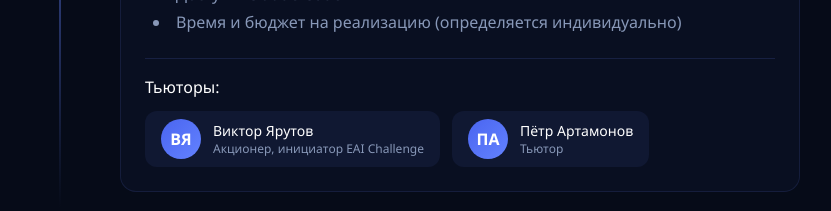
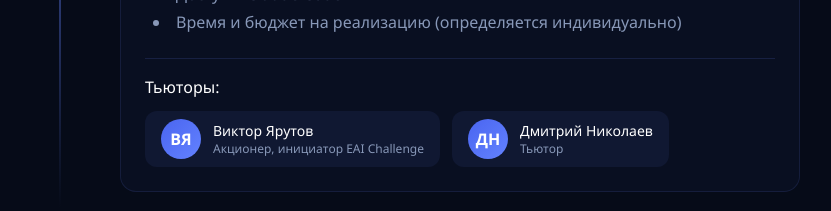
Before and after one commit to Viktor-admin-dev/taipit-eai-hub, a Next.js app: page /how-to-participate in a window 1280 px wide. Shown: the part 1720-1931 px from the top of the page, without its empty margins (224-1055 px from the left). Built offline with nearby package versions, Linux system fonts and the light colour scheme.

Commit message:
Заменить тьютора Пётр Артамонов на Дмитрий Николаев
Co-Authored-By: Claude Sonnet 4.6 <noreply@anthropic.com>

```diff
--- a/src/app/how-to-participate/page.tsx
+++ b/src/app/how-to-participate/page.tsx
@@ -10,7 +10,7 @@ const tutors = [
     role: "Акционер, инициатор EAI Challenge",
   },
   {
-    name: "Пётр Артамонов",
+    name: "Дмитрий Николаев",
     role: "Тьютор",
   },
 ];
```
